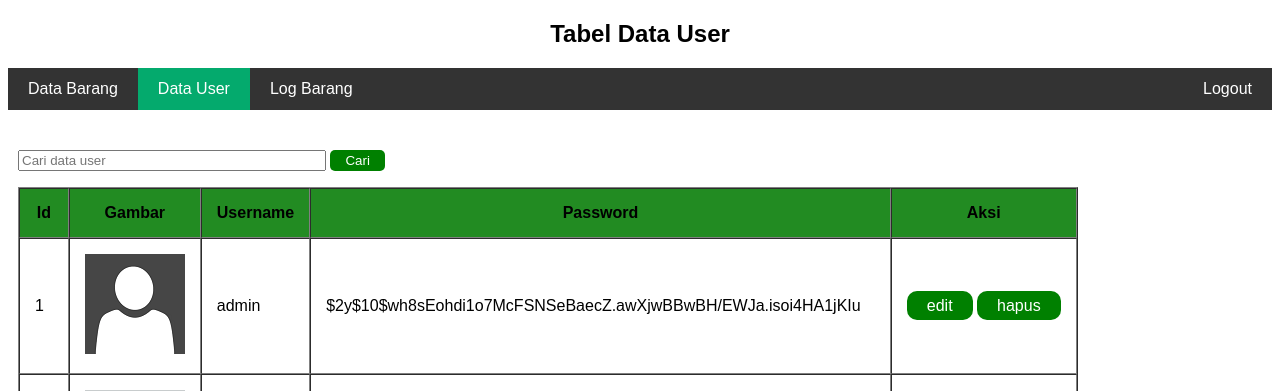
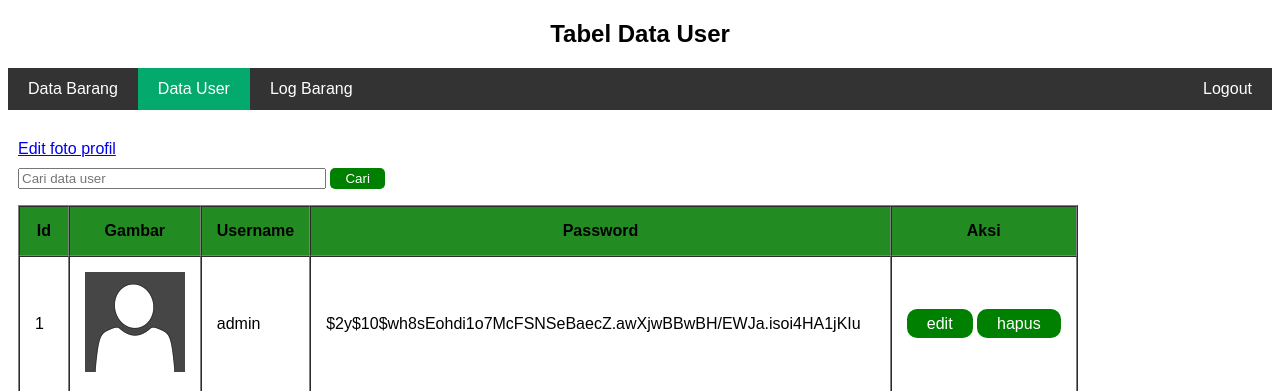
Before and after one commit to backend-player/portfolio, a PHP site: page /user/data-user.php in a window 1280 px wide. Shown: the top 391 px of the page. Run offline with PHP 8.4, Linux system fonts and the light colour scheme; a user stored in the database is signed in; data comes from the database, SQL or seed files in the repository.

Commit message:
add edit profile picture button

```diff
--- a/crud/user/data-user.php
+++ b/crud/user/data-user.php
@@ -82,7 +82,11 @@ if(isset($_POST["cari-btn"])) {
     </ul>
   </div>
 
+
   <div class="tabel-data-user">
+
+    <a href="edit-user.php" class="edit-foto-profil">Edit foto profil</a>
+
     <form action="data-user.php" method="POST">
       <label>
         <input class="cari-user" type="text" name="cari" placeholder="Cari data user">
```
